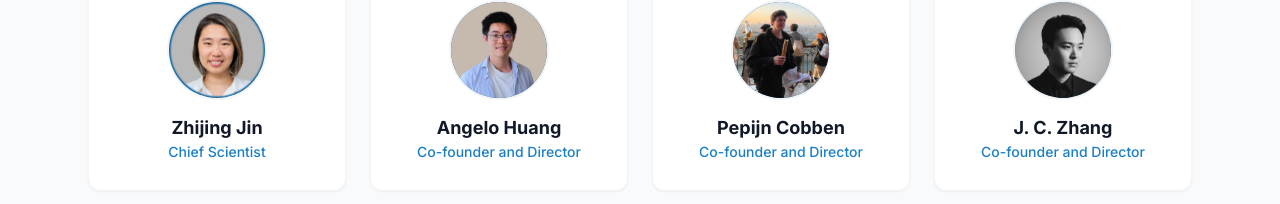
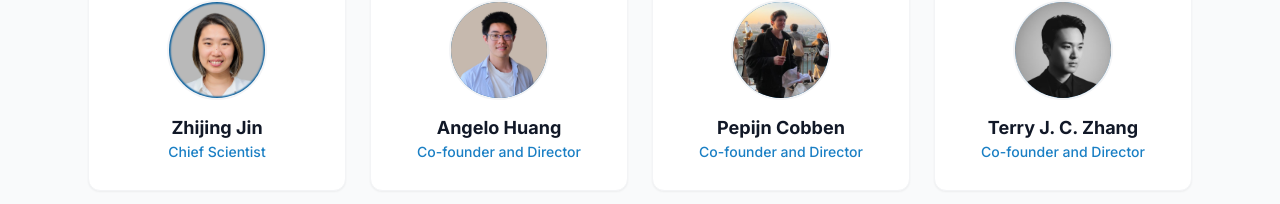
Before and after one commit to EuroSafeAI/eurosafeai.github.io, a Next.js app: page /team in a window 1280 px wide. Shown: the part 552-756 px from the top of the page. Built offline with nearby package versions, Linux system fonts and the light colour scheme.

Commit message:
add terry

```diff
--- a/app/team/page.tsx
+++ b/app/team/page.tsx
@@ -59,7 +59,7 @@ export default function Team() {
     { name: 'Angelo Huang', role: 'Co-founder and Director', image: '/images/team/angelo-huang.png' },
     { name: 'Pepijn Cobben', role: 'Co-founder and Director',
          image: '/images/team/pepijn-cobben.png' },
-    { name: 'J. C. Zhang', role: 'Co-founder and Director',
+    { name: 'Terry J. C. Zhang', role: 'Co-founder and Director',
          image: '/images/team/terry-zhang.png' },
   ]
 
```
